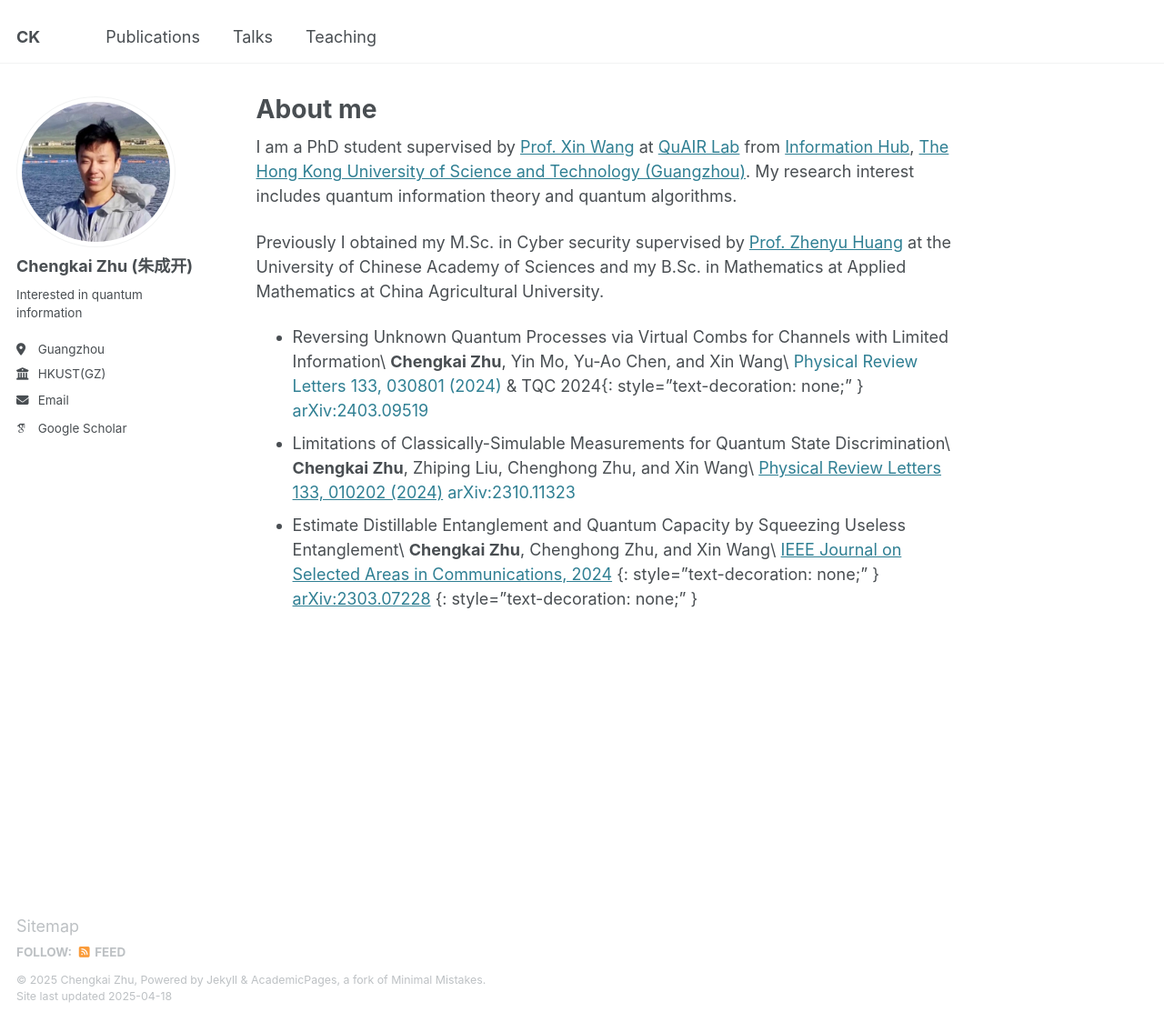
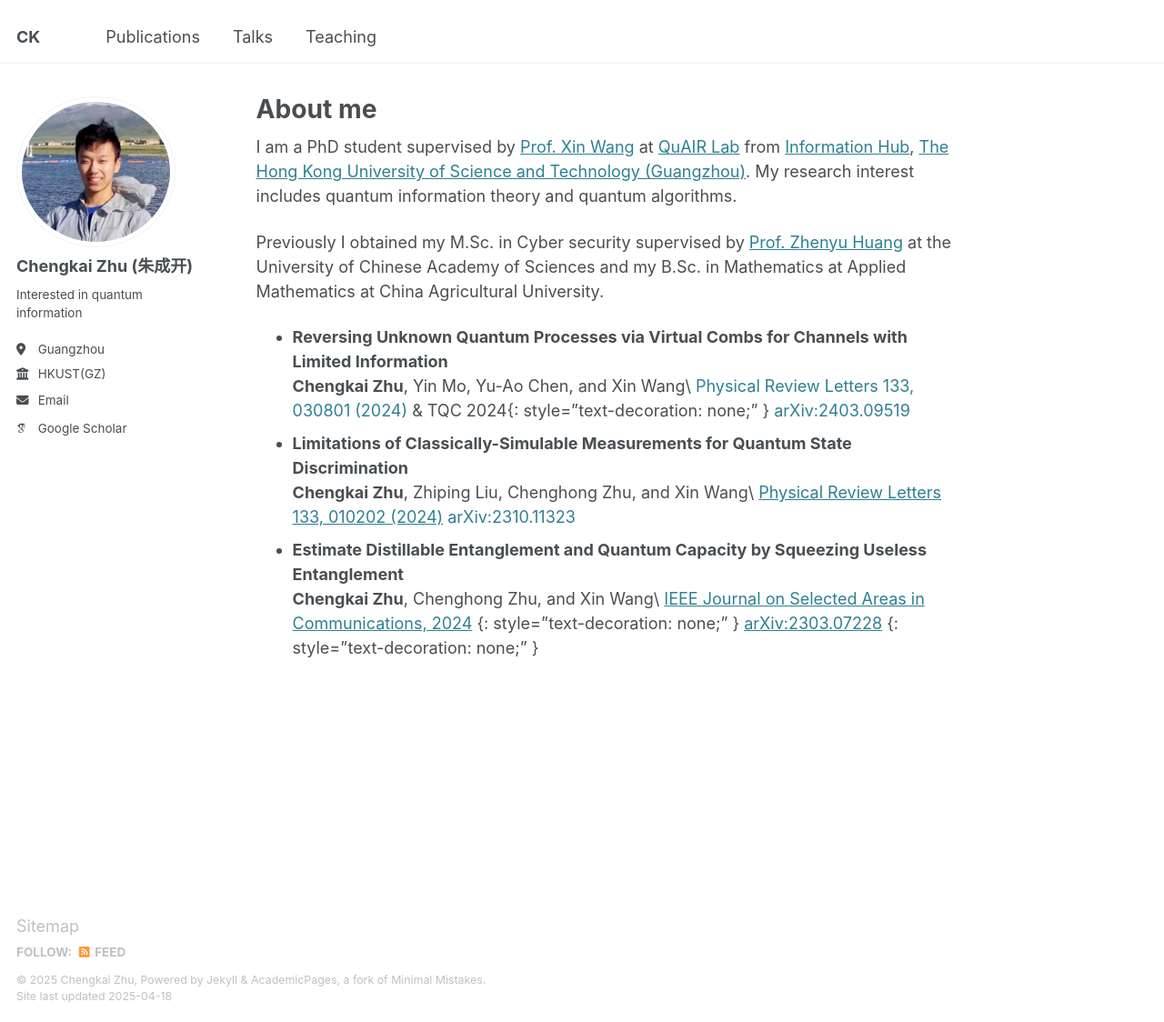
Before and after one commit to Chengkai-Zhu/Chengkai-Zhu.github.io, a Jekyll site: the page built from _pages/about.md, in a window 1280 px wide and 1124 px high. Shown: the whole window at 91% size. Built offline with Jekyll 4.4.1, drawn with Linux system fonts in a browser that asks for light colours; some web fonts are replaced.

Commit message:
Update about.md

```diff
--- a/_pages/about.md
+++ b/_pages/about.md
@@ -12,6 +12,9 @@ I am a PhD student supervised by [Prof. Xin Wang](https://www.xinwang.info/) at
 
 Previously I obtained my M.Sc. in Cyber security supervised by [Prof. Zhenyu Huang](https://scholar.google.com/citations?user=omCIQ64AAAAJ&hl=zh-CN) at the University of Chinese Academy of Sciences and my B.Sc. in Mathematics at Applied Mathematics at China Agricultural University.
 
-- Reversing Unknown Quantum Processes via Virtual Combs for Channels with Limited Information\ **Chengkai Zhu**, Yin Mo, Yu-Ao Chen, and Xin Wang\ [Physical Review Letters 133, 030801 (2024)](https://journals.aps.org/prl/abstract/10.1103/PhysRevLett.133.030801){: style="text-decoration: none;" } & TQC 2024{: style="text-decoration: none;" } [arXiv:2403.09519](https://arxiv.org/abs/2401.04672){: style="text-decoration: none;" }
-- Limitations of Classically-Simulable Measurements for Quantum State Discrimination\ **Chengkai Zhu**, Zhiping Liu, Chenghong Zhu, and Xin Wang\ [Physical Review Letters 133, 010202 (2024)](https://journals.aps.org/prl/abstract/10.1103/PhysRevLett.133.010202) [arXiv:2310.11323](https://arxiv.org/abs/2310.11323){: style="text-decoration: none;" }
-- Estimate Distillable Entanglement and Quantum Capacity by Squeezing Useless Entanglement\ **Chengkai Zhu**, Chenghong Zhu, and Xin Wang\ [IEEE Journal on Selected Areas in Communications, 2024](https://ieeexplore.ieee.org/document/10477880) {: style="text-decoration: none;" } [arXiv:2303.07228](https://arxiv.org/abs/2303.07228) {: style="text-decoration: none;" }
+- **Reversing Unknown Quantum Processes via Virtual Combs for Channels with Limited Information** \
+  **Chengkai Zhu**, Yin Mo, Yu-Ao Chen, and Xin Wang\ [Physical Review Letters 133, 030801 (2024)](https://journals.aps.org/prl/abstract/10.1103/PhysRevLett.133.030801){: style="text-decoration: none;" } & TQC 2024{: style="text-decoration: none;" } [arXiv:2403.09519](https://arxiv.org/abs/2401.04672){: style="text-decoration: none;" }
+- **Limitations of Classically-Simulable Measurements for Quantum State Discrimination**\
+  **Chengkai Zhu**, Zhiping Liu, Chenghong Zhu, and Xin Wang\ [Physical Review Letters 133, 010202 (2024)](https://journals.aps.org/prl/abstract/10.1103/PhysRevLett.133.010202) [arXiv:2310.11323](https://arxiv.org/abs/2310.11323){: style="text-decoration: none;" }
+- **Estimate Distillable Entanglement and Quantum Capacity by Squeezing Useless Entanglement**\
+  **Chengkai Zhu**, Chenghong Zhu, and Xin Wang\ [IEEE Journal on Selected Areas in Communications, 2024](https://ieeexplore.ieee.org/document/10477880) {: style="text-decoration: none;" } [arXiv:2303.07228](https://arxiv.org/abs/2303.07228) {: style="text-decoration: none;" }
```
